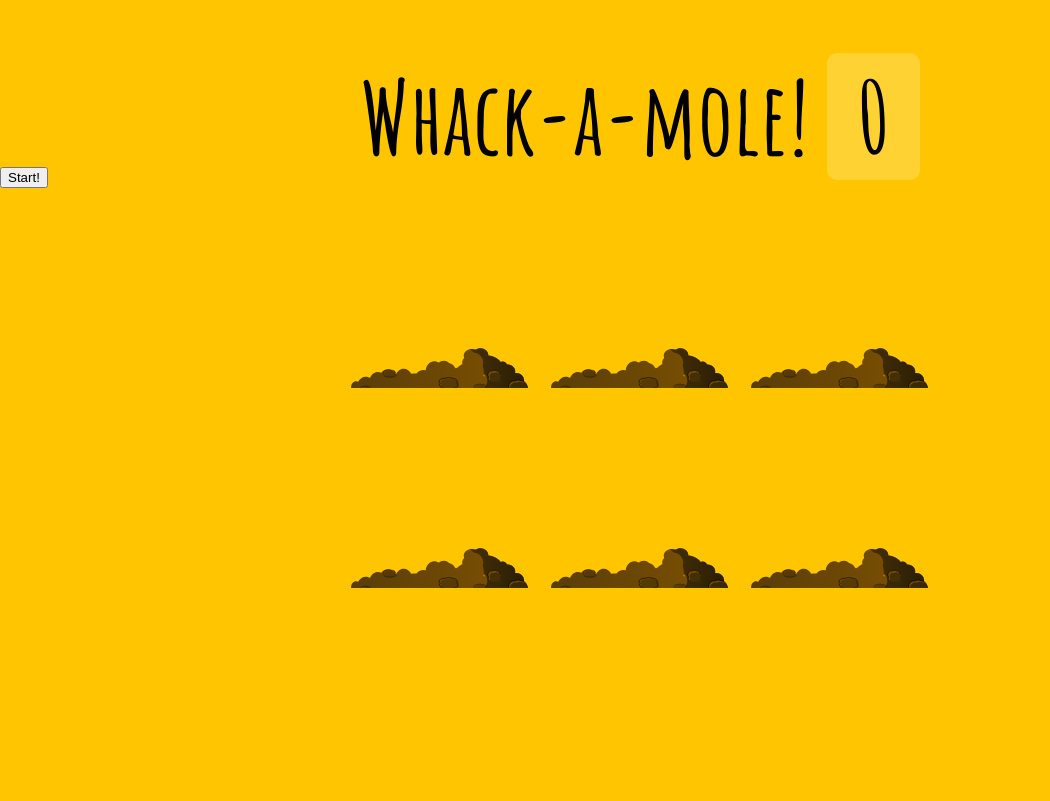
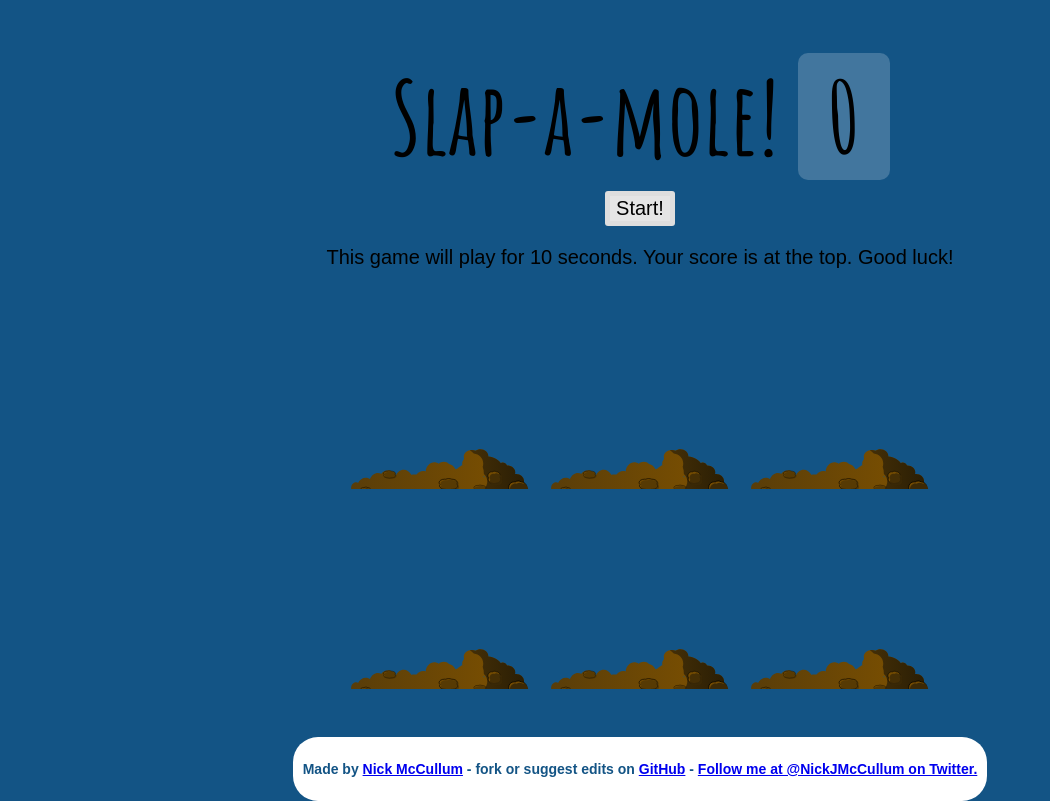
Before and after one commit to fox-hill/slap-a-mole, a plain HTML site: page index.html in a window 1280 px wide. Shown: the whole page, without its empty margins (0-1050 px from the left). Drawn offline with Linux system fonts and the light colour scheme.

Commit message:
Ready for deployment
Changed background, changed fonts, added instructions, added footer, implemented some CSS Grid

```diff
--- a/index.html
+++ b/index.html
@@ -2,14 +2,19 @@
 <html lang="en">
 <head>
   <meta charset="UTF-8">
-  <title>Whack A Mole!</title>
+  <title>Slap A Mole!</title>
   <link href='https://fonts.googleapis.com/css?family=Amatic+SC:400,700' rel='stylesheet' type='text/css'>
   <link rel="stylesheet" href="style.css">
 </head>
 <body>
 
-  <h1>Whack-a-mole! <span class="score">0</span></h1>
-  <button onClick="startGame()">Start!</button>
+  <h1>Slap-a-mole! <span class="score">0</span></h1>
+  <div class="button-wrapper">
+    <br>
+    <br>
+    <button onClick="startGame()">Start!</button>
+  <p class="instructions">This game will play for 10 seconds. Your score is at the top. Good luck!</p>
+  </div>
 
   <div class="game">
     <div class="hole hole1">
@@ -30,58 +35,21 @@
     <div class="hole hole6">
       <div class="mole"></div>
     </div>
+
+  </div>
+  <br>
+    <br><br><br>
+  <div class="footer-wrapper">
+
+    <div class="footer">
+      <strong><p text-align="center">
+      Made by <a href="https://nickmccullum.com" target="_blank">Nick McCullum</a> - fork or suggest edits on <a href="https://github.com/nicholasmccullum" target="_blank">GitHub</a> -
+      <a href="https://twitter.com/NickJMcCullum?ref_src=twsrc%5Etfw" class="twitter-follow-button" data-show-count="false"> Follow me at @NickJMcCullum on Twitter.</a><script async src="https://platform.twitter.com/widgets.js" charset="utf-8"></script>
+      </p></strong>
+    </div>
   </div>
 
-<script>
-  const holes = document.querySelectorAll('.hole');
-  const scoreBoard = document.querySelector('.score');
-  const moles = document.querySelectorAll('.mole');
-  let lastHole;
-  let timeUp = false;
-  let score = 0;
+  <script type="text/javascript" src="script.js"></script>
 
-  function randomTime(min, max) {
-    return Math.round(Math.random() * (max - min) + min);
-  }
-
-  function randomHole(holes) {
-    const idx = Math.floor(Math.random() * holes.length);
-    const hole = holes[idx];
-    if (hole === lastHole) {
-      console.log('Ah nah thats the same one bud');
-      return randomHole(holes);
-    }
-    lastHole = hole;
-    return hole;
-  }
-
-  function peep() {
-    const time = randomTime(200, 1000);
-    const hole = randomHole(holes);
-    hole.classList.add('up');
-    setTimeout(() => {
-      hole.classList.remove('up');
-      if (!timeUp) peep();
-    }, time);
-  }
-
-  function startGame() {
-    scoreBoard.textContent = 0;
-    timeUp = false;
-    score = 0;
-    peep();
-    setTimeout(() => timeUp = true, 10000)
-  }
-
-  function bonk(e) {
-    if(!e.isTrusted) return; // cheater!
-    score++;
-    this.parentNode.classList.remove('up');
-    scoreBoard.textContent = score;
-  }
-
-  moles.forEach(mole => mole.addEventListener('click', bonk));
-
-</script>
 </body>
 </html>
--- /dev/null
+++ b/script.js
@@ -0,0 +1,48 @@
+const holes = document.querySelectorAll('.hole');
+const scoreBoard = document.querySelector('.score');
+const moles = document.querySelectorAll('.mole');
+let lastHole;
+let timeUp = false;
+let score = 0;
+
+function randomTime(min, max) {
+  return Math.round(Math.random() * (max - min) + min);
+}
+
+function randomHole(holes) {
+  const idx = Math.floor(Math.random() * holes.length);
+  const hole = holes[idx];
+  if (hole === lastHole) {
+    console.log('Ah nah thats the same one bud');
+    return randomHole(holes);
+  }
+  lastHole = hole;
+  return hole;
+}
+
+function peep() {
+  const time = randomTime(200, 1000);
+  const hole = randomHole(holes);
+  hole.classList.add('up');
+  setTimeout(() => {
+    hole.classList.remove('up');
+    if (!timeUp) peep();
+  }, time);
+}
+
+function startGame() {
+  scoreBoard.textContent = 0;
+  timeUp = false;
+  score = 0;
+  peep();
+  setTimeout(() => timeUp = true, 10000)
+}
+
+function bonk(e) {
+  if(!e.isTrusted) return; // cheater!
+  score++;
+  this.parentNode.classList.remove('up');
+  scoreBoard.textContent = score;
+}
+
+moles.forEach(mole => mole.addEventListener('click', bonk));
--- a/style.css
+++ b/style.css
@@ -1,7 +1,7 @@
 html {
   box-sizing: border-box;
   font-size: 10px;
-  background: #ffc600;
+  background: #135485;
 }
 
 *, *:before, *:after {
@@ -12,6 +12,9 @@ body {
   padding: 0;
   margin: 0;
   font-family: 'Amatic SC', cursive;
+  display: grid;
+  grid-template-rows: auto 1fr auto;
+  grid-template-columns: auto;
 }
 
 h1 {
@@ -19,6 +22,22 @@ h1 {
   font-size: 10rem;
   line-height: 1;
   margin-bottom: 0;
+}
+
+button {
+  border: 5px solid rgba(0, 0, 0, 0.03);
+  border-radius: 3px;
+  font-size: 20px;
+  background-color: #E5E5E5;
+}
+
+.instructions {
+  font-family: sans-serif;
+  font-size: 2rem;
+}
+
+.button-wrapper{
+  text-align: center;
 }
 
 .score {
@@ -67,3 +86,22 @@ h1 {
 .hole.up .mole {
   top: 0;
 }
+
+.footer-wrapper {
+  font-family: sans-serif;
+  color: #135485;
+  background-color: white;
+  font-size: 14px;
+  padding: 10px;
+  bottom: 0px;
+  display: grid;
+  margin: auto;
+  width: auto;
+  height: auto;
+  border-radius: 25px;
+  grid-template-rows: 1fr;
+ }
+
+ .footer{
+  text-align: center;
+ }
```
